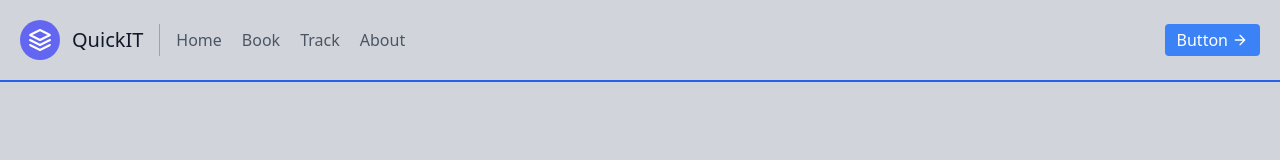
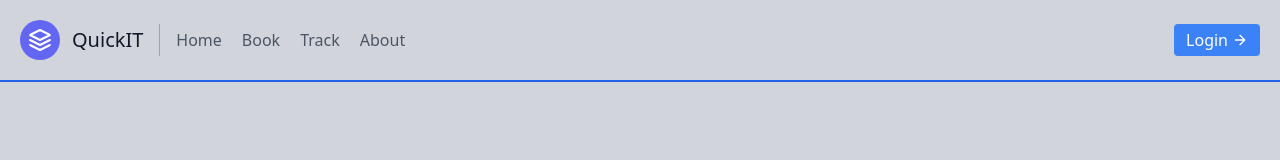
Before and after one commit to theonlyjunaid/codencools, a Next.js app: page / in a window 1280 px wide. Shown: the top 160 px of the page. Built offline with nearby package versions, Linux system fonts and the light colour scheme.

Commit message:
Fix home page

```diff
--- a/pages/index.js
+++ b/pages/index.js
@@ -20,7 +20,7 @@
               <a className="mr-5 hover:text-gray-900 cursor-pointer">Track</a>
               <a className="mr-5 hover:text-gray-900 cursor-pointer">About</a>
             </nav>
-            <button className="text-white inline-flex items-center bg-blue-500 hover:bg-blue-700 border-0 py-1 px-3 focus:outline-none rounded text-base mt-4 md:mt-0">Button
+            <button className="text-white inline-flex items-center bg-blue-500 hover:bg-blue-700 border-0 py-1 px-3 focus:outline-none rounded text-base mt-4 md:mt-0">Login
               <svg fill="none" stroke="currentColor" strokeLinecap="round" strokeLinejoin="round" strokeWidth="2" className="w-4 h-4 ml-1" viewBox="0 0 24 24">
                 <path d="M5 12h14M12 5l7 7-7 7"></path>
               </svg>
@@ -35,7 +35,7 @@
               <p className="max-w-2xl mb-6 font-light text-gray-500 lg:mb-8 md:text-lg lg:text-xl dark:text-gray-400">Now you can prebook everything before you leave from home</p>
               <a href="#" className="inline-flex items-center justify-center px-5 py-3 mr-3 text-base font-medium text-center text-white rounded-lg bg-blue-500 hover:bg-blue-700">
                 Get started
-                <svg className="w-5 h-5 ml-2 -mr-1" fill="currentColor" viewBox="0 0 20 20" xmlns="http://www.w3.org/2000/svg"><path fill-rule="evenodd" d="M10.293 3.293a1 1 0 011.414 0l6 6a1 1 0 010 1.414l-6 6a1 1 0 01-1.414-1.414L14.586 11H3a1 1 0 110-2h11.586l-4.293-4.293a1 1 0 010-1.414z" clip-rule="evenodd"></path></svg>
+                <svg className="w-5 h-5 ml-2 -mr-1" fill="currentColor" viewBox="0 0 20 20" xmlns="http://www.w3.org/2000/svg"><path fillRule="evenodd" d="M10.293 3.293a1 1 0 011.414 0l6 6a1 1 0 010 1.414l-6 6a1 1 0 01-1.414-1.414L14.586 11H3a1 1 0 110-2h11.586l-4.293-4.293a1 1 0 010-1.414z" clipRule="evenodd"></path></svg>
               </a>
               <a href="#" className="inline-flex items-center justify-center px-5 py-3 text-base font-medium text-center text-gray-900 border border-blue-500 hover:bg-blue-300 hover:border-transparent  rounded-lg">
                 Speak to Sales
```
